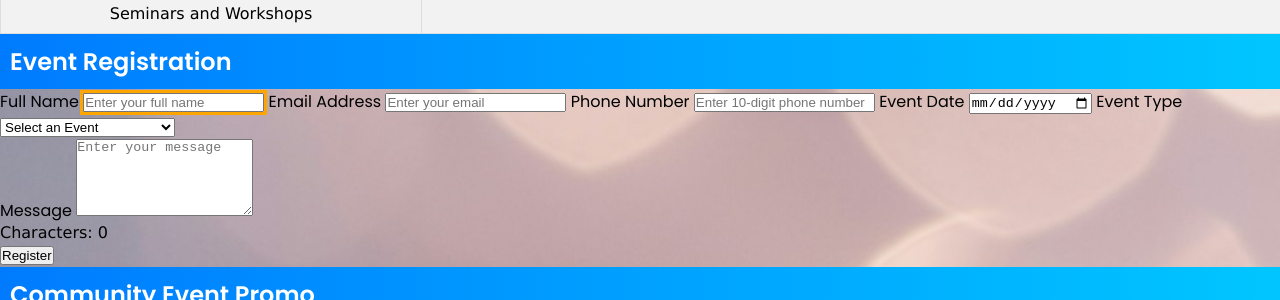
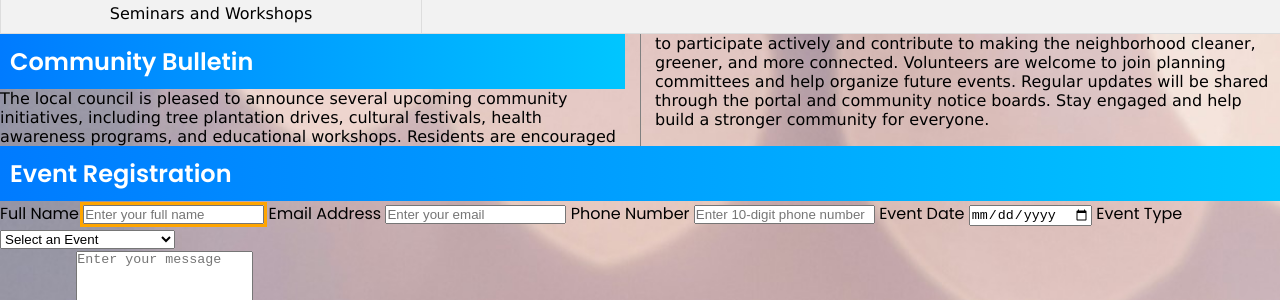
Before and after one commit to junead20/Fullstack, a plain HTML site: page index.html in a window 1280 px wide. Shown: the part 2990-3290 px from the top of the page. Drawn offline with Linux system fonts and the light colour scheme.

Commit message:
Step 9: Added multi column news section

```diff
--- a/index.html
+++ b/index.html
@@ -112,6 +112,22 @@
                 </tr>
             </table>
         </section>
+
+        <section class="newsArticle">
+            <h2>Community Bulletin</h2>
+
+            <p>
+                The local council is pleased to announce several upcoming community
+                initiatives, including tree plantation drives, cultural festivals,
+                health awareness programs, and educational workshops. Residents are
+                encouraged to participate actively and contribute to making the
+                neighborhood cleaner, greener, and more connected. Volunteers are
+                welcome to join planning committees and help organize future events.
+                Regular updates will be shared through the portal and community notice
+                boards. Stay engaged and help build a stronger community for everyone.
+            </p>
+        </section>
+
         <section id="registration">
             <h2>Event Registration</h2>
 
--- a/styles.css
+++ b/styles.css
@@ -153,3 +153,8 @@ input:focus{
 .none{
     display:none;
 }
+.newsArticle{
+    column-count:2;
+    column-gap:30px;
+    column-rule:1px solid gray;
+}
```
